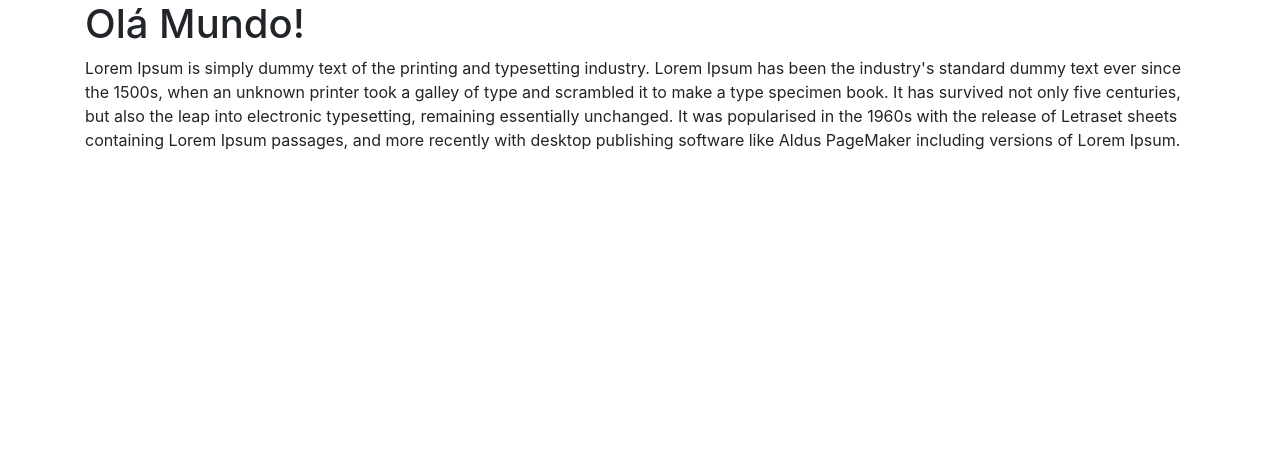
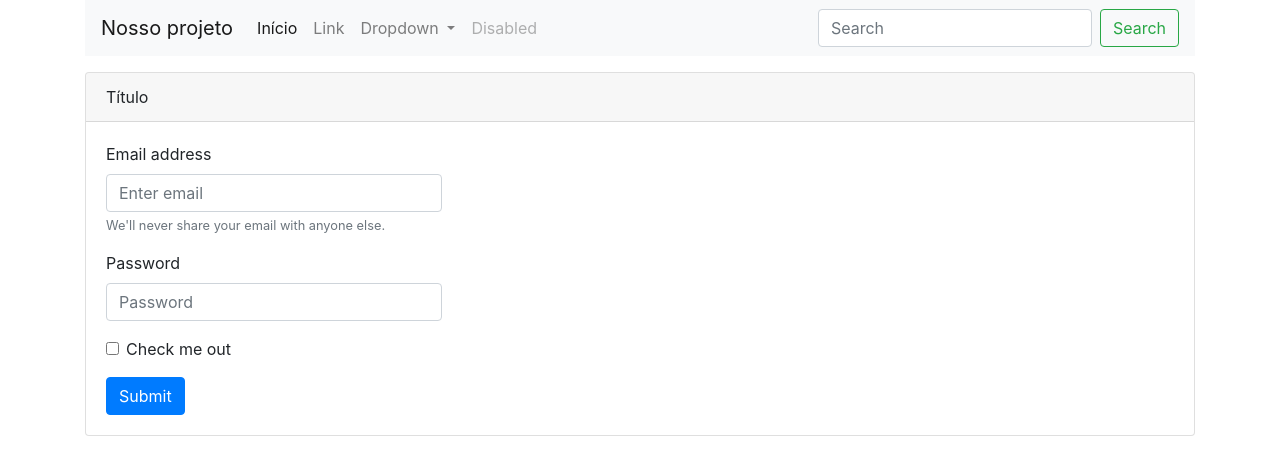
Before and after one commit to marcoaspeixoto/teste-bootstrap, a plain HTML site: page index.html in a window 1280 px wide. Drawn offline with nearby package versions, Linux system fonts and the light colour scheme.

Commit message:
feat: página teste bootstrap

```diff
--- a/index.html
+++ b/index.html
@@ -5,24 +5,95 @@
     <meta charset="utf-8">
     <meta name="viewport" content="width=device-width, initial-scale=1, shrink-to-fit=no">
 
-    <link rel="stylesheet" href="https://cdn.jsdelivr.net/npm/bootstrap@4.1.3/dist/css/bootstrap.min.css" integrity="sha384-MCw98/SFnGE8fJT3GXwEOngsV7Zt27NXFoaoApmYm81iuXoPkFOJwJ8ERdknLPMO" crossorigin="anonymous">
+    <link rel="stylesheet" href="https://cdn.jsdelivr.net/npm/bootstrap@4.1.3/dist/css/bootstrap.min.css"
+          integrity="sha384-MCw98/SFnGE8fJT3GXwEOngsV7Zt27NXFoaoApmYm81iuXoPkFOJwJ8ERdknLPMO" crossorigin="anonymous">
 
     <title>Olá Mundo</title>
 </head>
 <body>
 <div class="container">
-    <div class="row">
-        <div class="col">
-            <h1>Olá Mundo!</h1>
+    <div>
+        <nav class="navbar navbar-expand-lg navbar-light bg-light mb-3">
+            <a class="navbar-brand" href="#">Nosso projeto</a>
+            <button class="navbar-toggler" type="button" data-toggle="collapse" data-target="#navbarSupportedContent"
+                    aria-controls="navbarSupportedContent" aria-expanded="false" aria-label="Toggle navigation">
+                <span class="navbar-toggler-icon"></span>
+            </button>
 
-            <p>Lorem Ipsum is simply dummy text of the printing and typesetting industry. Lorem Ipsum has been the industry's standard dummy text ever since the 1500s, when an unknown printer took a galley of type and scrambled it to make a type specimen book. It has survived not only five centuries, but also the leap into electronic typesetting, remaining essentially unchanged. It was popularised in the 1960s with the release of Letraset sheets containing Lorem Ipsum passages, and more recently with desktop publishing software like Aldus PageMaker including versions of Lorem Ipsum.</p>
+            <div class="collapse navbar-collapse" id="navbarSupportedContent">
+                <ul class="navbar-nav mr-auto">
+                    <li class="nav-item active">
+                        <a class="nav-link" href="#">Início <span class="sr-only">(current)</span></a>
+                    </li>
+                    <li class="nav-item">
+                        <a class="nav-link" href="#">Link</a>
+                    </li>
+                    <li class="nav-item dropdown">
+                        <a class="nav-link dropdown-toggle" href="#" id="navbarDropdown" role="button"
+                           data-toggle="dropdown" aria-haspopup="true" aria-expanded="false">
+                            Dropdown
+                        </a>
+                        <div class="dropdown-menu" aria-labelledby="navbarDropdown">
+                            <a class="dropdown-item" href="#">Action</a>
+                            <a class="dropdown-item" href="#">Another action</a>
+                            <div class="dropdown-divider"></div>
+                            <a class="dropdown-item" href="#">Something else here</a>
+                        </div>
+                    </li>
+                    <li class="nav-item">
+                        <a class="nav-link disabled" href="#">Disabled</a>
+                    </li>
+                </ul>
+                <form class="form-inline my-2 my-lg-0">
+                    <input class="form-control mr-sm-2" type="search" placeholder="Search" aria-label="Search">
+                    <button class="btn btn-outline-success my-2 my-sm-0" type="submit">Search</button>
+                </form>
+            </div>
+        </nav>
+
+        <div class="card">
+            <div class="card-header">
+                Título
+            </div>
+
+            <div class="card-body">
+                <div class="row">
+                    <div class="col-4">
+                        <form>
+                            <div class="form-group">
+                                <label for="exampleInputEmail1">Email address</label>
+                                <input type="email" class="form-control" id="exampleInputEmail1"
+                                       aria-describedby="emailHelp" placeholder="Enter email">
+                                <small id="emailHelp" class="form-text text-muted">We'll never share your email with
+                                    anyone else.</small>
+                            </div>
+                            <div class="form-group">
+                                <label for="exampleInputPassword1">Password</label>
+                                <input type="password" class="form-control" id="exampleInputPassword1"
+                                       placeholder="Password">
+                            </div>
+                            <div class="form-group form-check">
+                                <input type="checkbox" class="form-check-input" id="exampleCheck1">
+                                <label class="form-check-label" for="exampleCheck1">Check me out</label>
+                            </div>
+                            <button type="submit" class="btn btn-primary">Submit</button>
+                        </form>
+                    </div>
+                </div>
+            </div>
         </div>
     </div>
 
 </div>
 
-<script src="https://code.jquery.com/jquery-3.3.1.slim.min.js" integrity="sha384-q8i/X+965DzO0rT7abK41JStQIAqVgRVzpbzo5smXKp4YfRvH+8abtTE1Pi6jizo" crossorigin="anonymous"></script>
-<script src="https://cdn.jsdelivr.net/npm/popper.js@1.14.3/dist/umd/popper.min.js" integrity="sha384-ZMP7rVo3mIykV+2+9J3UJ46jBk0WLaUAdn689aCwoqbBJiSnjAK/l8WvCWPIPm49" crossorigin="anonymous"></script>
-<script src="https://cdn.jsdelivr.net/npm/bootstrap@4.1.3/dist/js/bootstrap.min.js" integrity="sha384-ChfqqxuZUCnJSK3+MXmPNIyE6ZbWh2IMqE241rYiqJxyMiZ6OW/JmZQ5stwEULTy" crossorigin="anonymous"></script>
+<script src="https://code.jquery.com/jquery-3.3.1.slim.min.js"
+        integrity="sha384-q8i/X+965DzO0rT7abK41JStQIAqVgRVzpbzo5smXKp4YfRvH+8abtTE1Pi6jizo"
+        crossorigin="anonymous"></script>
+<script src="https://cdn.jsdelivr.net/npm/popper.js@1.14.3/dist/umd/popper.min.js"
+        integrity="sha384-ZMP7rVo3mIykV+2+9J3UJ46jBk0WLaUAdn689aCwoqbBJiSnjAK/l8WvCWPIPm49"
+        crossorigin="anonymous"></script>
+<script src="https://cdn.jsdelivr.net/npm/bootstrap@4.1.3/dist/js/bootstrap.min.js"
+        integrity="sha384-ChfqqxuZUCnJSK3+MXmPNIyE6ZbWh2IMqE241rYiqJxyMiZ6OW/JmZQ5stwEULTy"
+        crossorigin="anonymous"></script>
 </body>
 </html>
```
